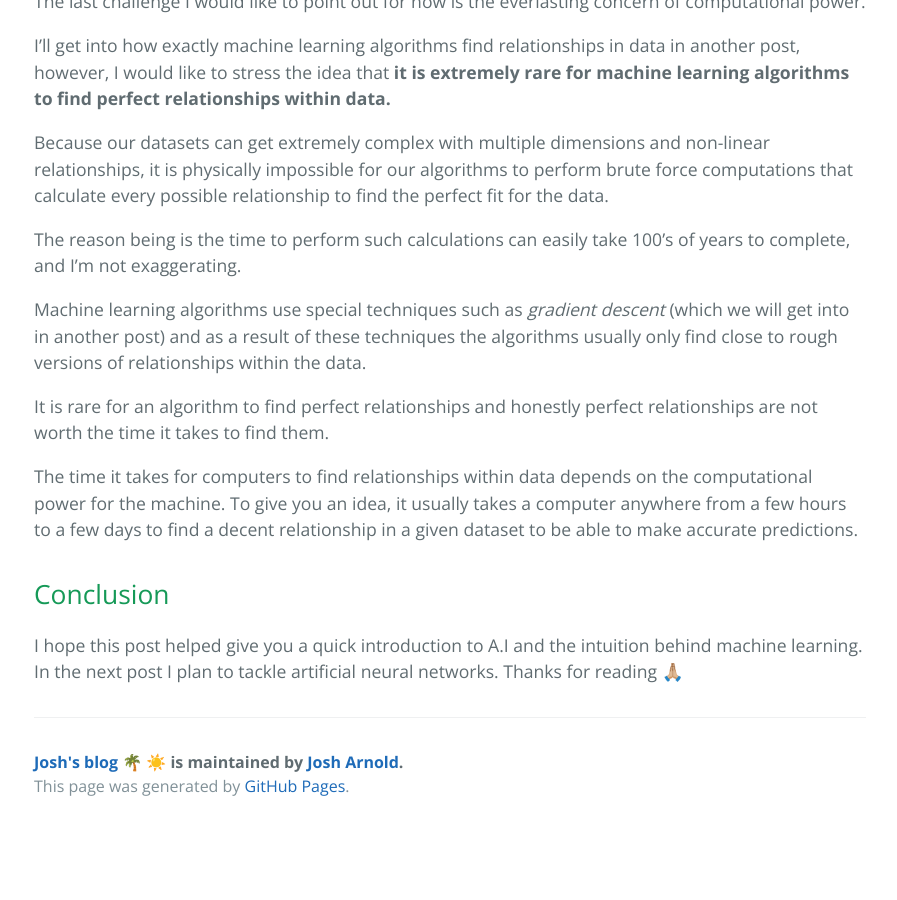
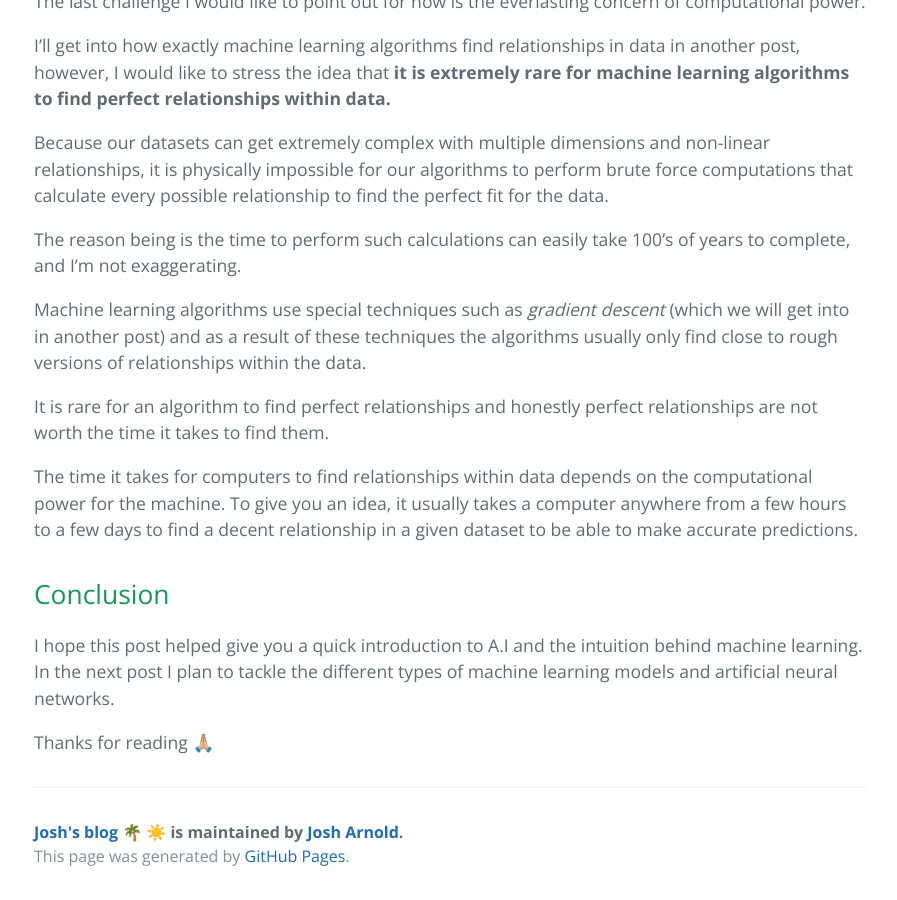
Before and after one commit to josharnoldjosh/josharnoldjosh.github.io, a Jekyll site: the page built from _posts/2017-06-14-ai-explained-part1.markdown, in a window 1280 px wide and 900 px high, scrolled down 6442 px. Shown: the whole window, without its empty margins (190-1087 px from the left). Built offline with Jekyll 4.4.1, drawn with Linux system fonts in a browser that asks for light colours; before the commit the page ends 7272 px from its top, so only the background shows below that.

Commit message:
Update 2017-06-14-ai-explained-part1.markdown

```diff
--- a/_posts/2017-06-14-ai-explained-part1.markdown
+++ b/_posts/2017-06-14-ai-explained-part1.markdown
@@ -158,4 +158,6 @@
 
 ## Conclusion
 
-I hope this post helped give you a quick introduction to A.I and the intuition behind machine learning. In the next post I plan to tackle artificial neural networks. Thanks for reading 🙏🏼
+I hope this post helped give you a quick introduction to A.I and the intuition behind machine learning. In the next post I plan to tackle the different types of machine learning models and artificial neural networks.
+
+Thanks for reading 🙏🏼
```
